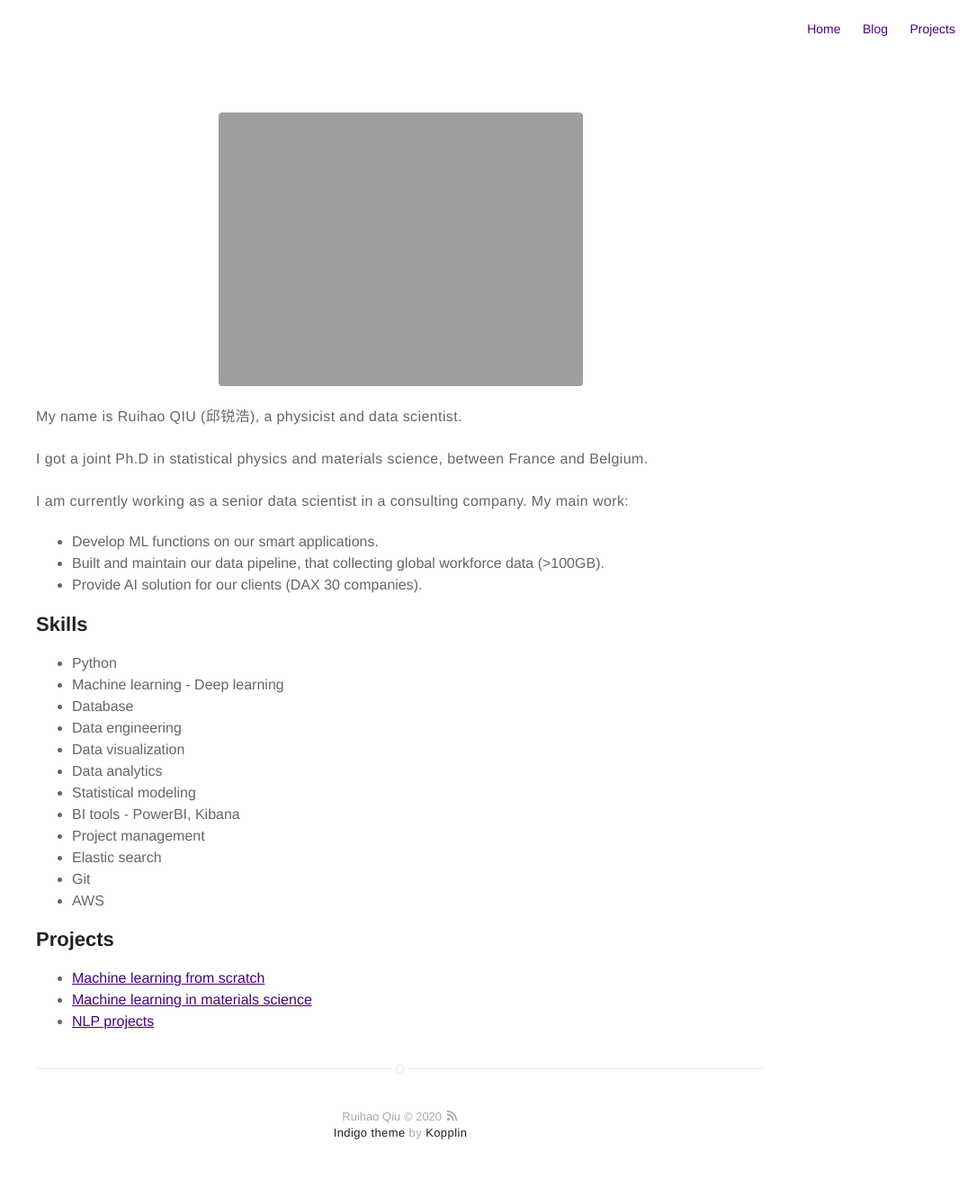
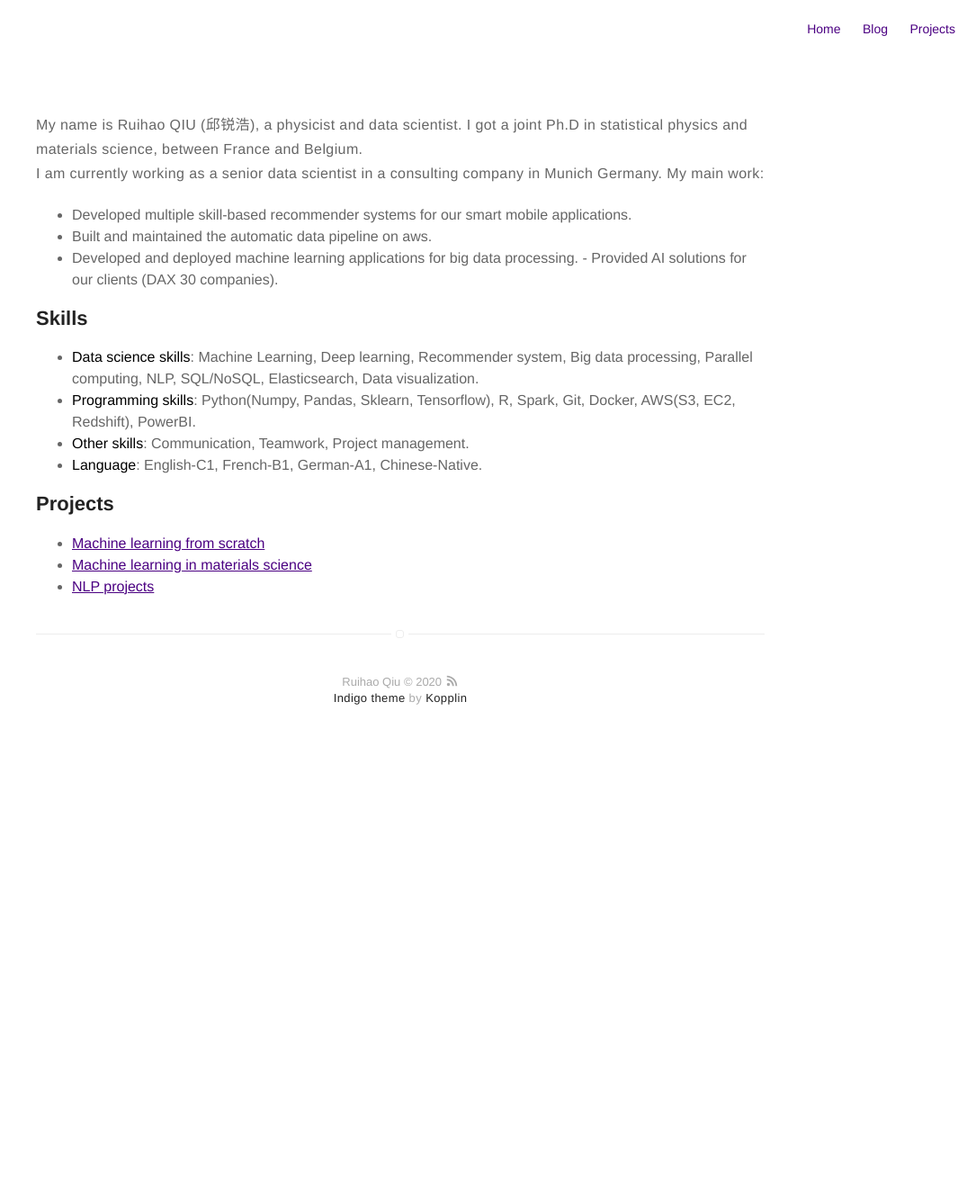
Before and after one commit to RuihaoQiu/RuihaoQiu.github.io, a Jekyll site: the page built from about.md, in a window 1280 px wide. Shown: the whole page at 90% size, without its empty margins (195-1280 px from the left). Built offline with Jekyll 4.4.1, drawn with Linux system fonts in a browser that asks for light colours; after the commit the page ends 900 px from its top, so only the background shows below that.

Commit message:
modify about me

```diff
--- a/about.md
+++ b/about.md
@@ -2,37 +2,22 @@
 title: About
 layout: page
 ---
-![Profile Image]({{ site.url }}/{{ site.picture }})
 
 My name is Ruihao QIU (邱锐浩), a physicist and data scientist.
+I got a joint Ph.D in statistical physics and materials science, between France and Belgium.
+I am currently working as a senior data scientist in a consulting company in Munich Germany. My main work:
 
-I got a joint Ph.D in statistical physics and materials science, between France and Belgium.
-
-I am currently working as a senior data scientist in a consulting company. My main work:
-
-- Develop ML functions on our smart applications.
-- Built and maintain our data pipeline, that collecting global workforce data (>100GB).
-- Provide AI solution for our clients (DAX 30 companies).
+- Developed multiple skill-based recommender systems for our smart mobile applications.
+- Built and maintained the automatic data pipeline on aws.
+- Developed and deployed machine learning applications for big data processing. - Provided AI solutions for our clients (DAX 30 companies).
 
 <h2>Skills</h2>
-
-<ul class="skill-list">
-	<li>Python</li>
-	<li>Machine learning - Deep learning</li>
-	<li>Database</li>
-	<li>Data engineering</li>
-	<li>Data visualization</li>
-	<li>Data analytics</li>
-	<li>Statistical modeling</li>
-	<li>BI tools - PowerBI, Kibana</li>
-	<li>Project management</li>
-	<li>Elastic search</li>
-	<li>Git</li>
-	<li>AWS</li>
-</ul>
+- **Data science skills**: Machine Learning, Deep learning, Recommender system, Big data processing, Parallel computing, NLP, SQL/NoSQL, Elasticsearch, Data visualization.
+- **Programming skills**: Python(Numpy, Pandas, Sklearn, Tensorflow), R, Spark, Git, Docker, AWS(S3, EC2, Redshift), PowerBI.
+- **Other skills**: Communication, Teamwork, Project management.
+- **Language**: English-C1, French-B1, German-A1, Chinese-Native.
 
 <h2>Projects</h2>
-
 <ul>
 	<li><a href="https://github.com/">Machine learning from scratch</a></li>
 	<li><a href="https://github.com/">Machine learning in materials science</a></li>
```
